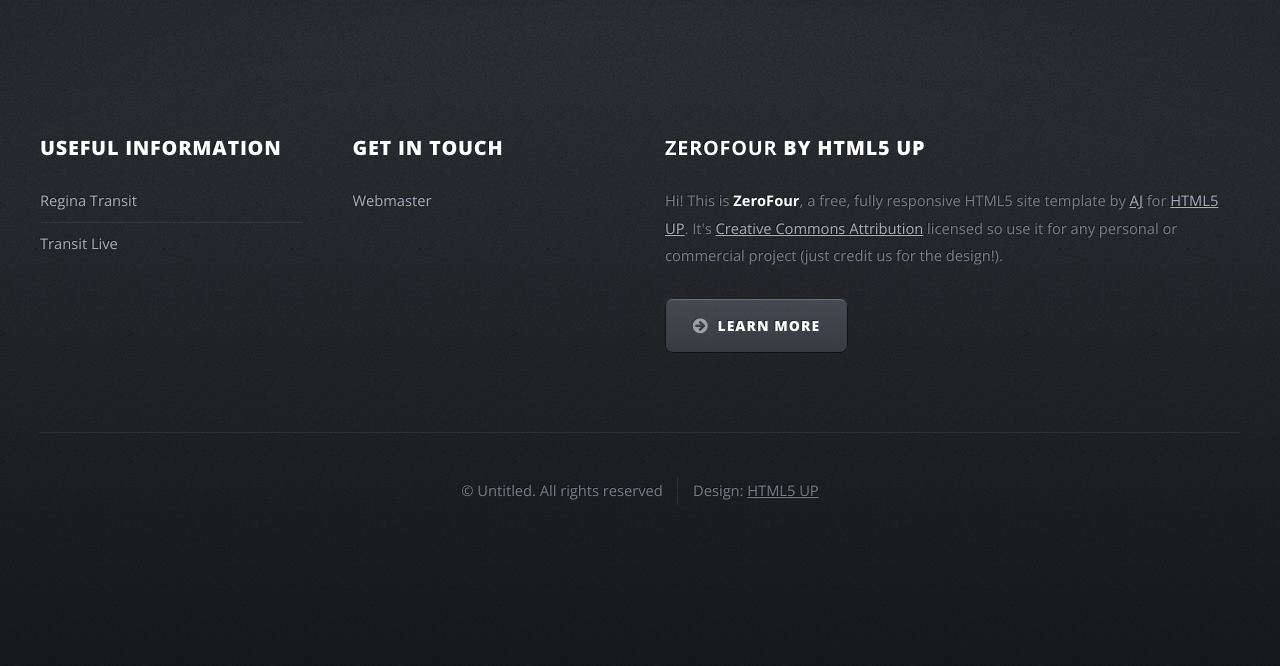
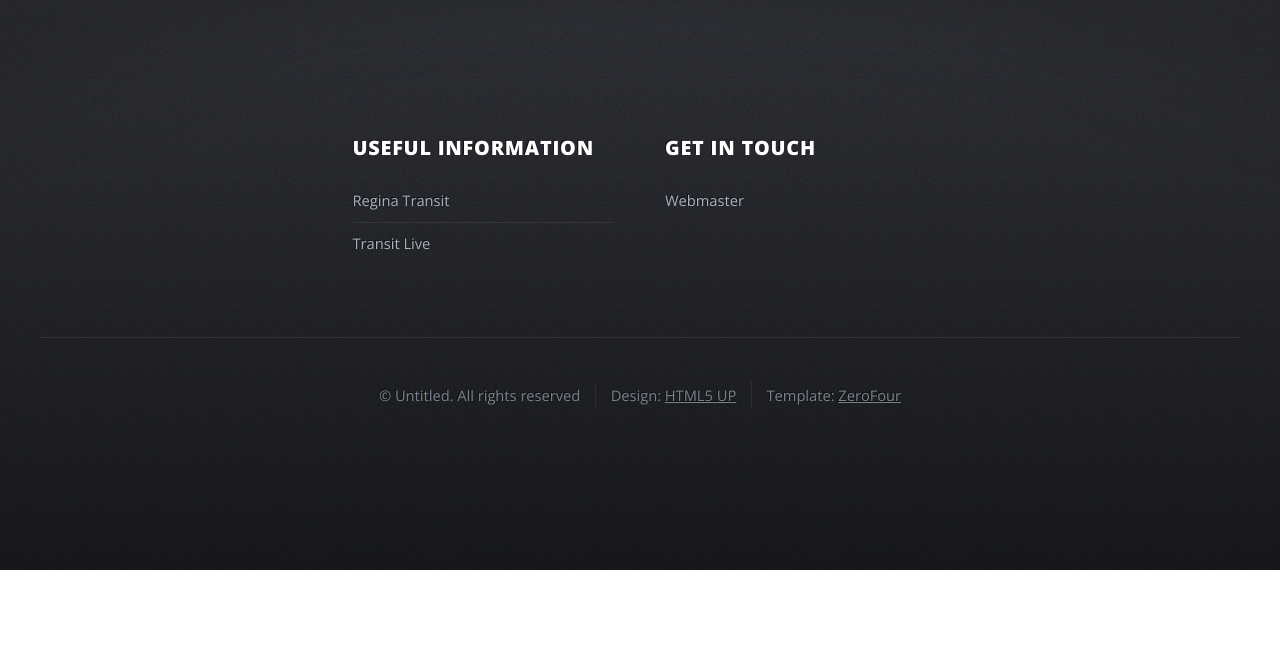
Before and after one commit to hanna25s/eBusPass, a Django app: page / in a window 1280 px wide. Shown: the part 983-1649 px from the top of the page. After the commit the page ends 1553 px from the top, so only its background shows below. Run offline with Django 3.2, Linux system fonts and the light colour scheme.

Commit message:
Adjusted Footer
Changed the footer to link directly to the template, and shortened it

```diff
--- a/website/templates/website/base.html
+++ b/website/templates/website/base.html
@@ -61,6 +61,7 @@ $(function(){
 				<div id="footer-wrapper">
 					<footer id="footer" class="container">
 						<div class="row">
+              <div class="3u"> </div>
 							<div class="3u 12u(mobile)">
 
 								<!-- Links -->
@@ -87,26 +88,12 @@ $(function(){
                   </div>
                 </section>
 							</div>
-							<div class="6u 12u(mobile)">
-
-								<!-- About -->
-									<section>
-										<h2><strong>ZeroFour</strong> by HTML5 UP</h2>
-										<p>Hi! This is <strong>ZeroFour</strong>, a free, fully responsive HTML5 site
-										template by <a href="http://n33.co/">AJ</a> for <a href="http://html5up.net/">HTML5 UP</a>.
-										It's <a href="http://html5up.net/license/">Creative Commons Attribution</a>
-										licensed so use it for any personal or commercial project (just credit us
-										for the design!).</p>
-										<a href="#" class="button alt icon fa-arrow-circle-right">Learn More</a>
-									</section>
-
-							</div>
 						</div>
 						<div class="row">
 							<div class="12u">
 								<div id="copyright">
 									<ul class="menu">
-										<li>&copy; Untitled. All rights reserved</li><li>Design: <a href="http://html5up.net">HTML5 UP</a></li>
+										<li>&copy; Untitled. All rights reserved</li><li>Design: <a href="http://html5up.net">HTML5 UP</a></li><li>Template: <a href="http://html5up.net/zerofour">ZeroFour</a></li>
 									</ul>
 								</div>
 							</div>
```
